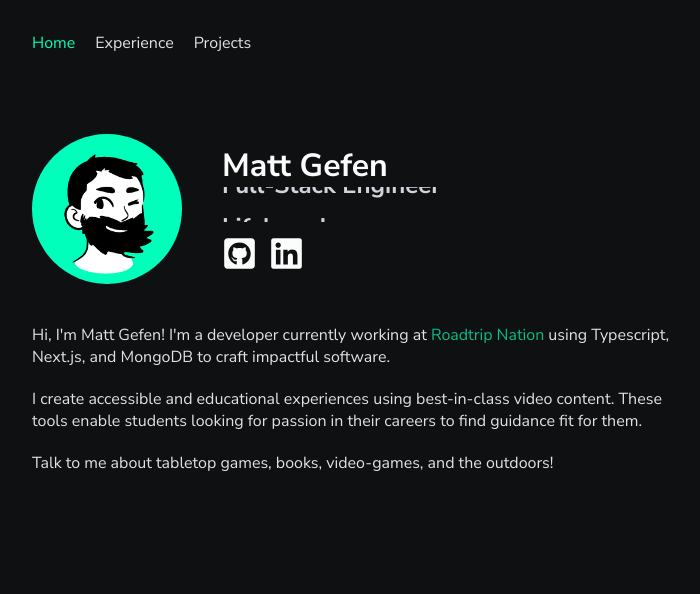
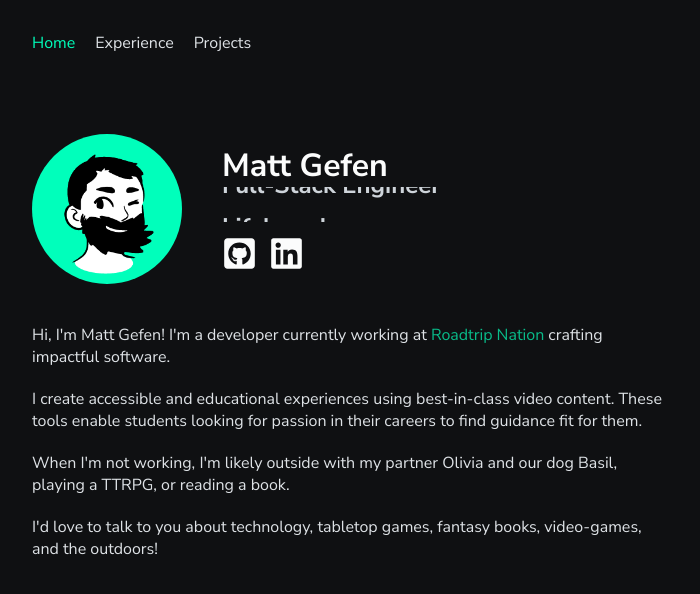
Before and after one commit to matt-gefen/portfolio-next, a Next.js app: page / in a window 1280 px wide. Shown: the top 594 px of the page, without its empty margins (288-988 px from the left). Built offline with nearby package versions, Linux system fonts and the light colour scheme.

Commit message:
small page content

```diff
--- a/app/experience/page.tsx
+++ b/app/experience/page.tsx
@@ -144,7 +144,7 @@ export default function Experience() {
           <div className={`${styles.project}`}>
           <Link
               className={`embedded_link ${styles.project_link}`}
-              href={'https://havasmedia.com/'}
+              href={'https://havasmedianetwork.com/'}
               target='_blank'
             >
                 Data Consulting Analyst at Havas Media
--- a/app/page.tsx
+++ b/app/page.tsx
@@ -37,13 +37,16 @@ export default function Home() {
       </div>
       <div className={`${styles.main_body}`}>
         <p>
-          {"Hi, I\'m Matt Gefen! I\'m a developer currently working at "}<span><Link className={`${styles.embedded_link}`} href={'roadtripnation.com'}>Roadtrip Nation</Link></span> using Typescript, Next.js, and MongoDB to craft impactful software.
+          {"Hi, I\'m Matt Gefen! I\'m a developer currently working at "}<span><Link className={`${styles.embedded_link}`} href={'roadtripnation.com'}>Roadtrip Nation</Link></span> crafting impactful software.
         </p>
         <p>
           I create accessible and educational experiences using best-in-class video content. These tools enable students looking for passion in their careers to find guidance fit for them.
         </p>
         <p>
-          Talk to me about tabletop games, books, video-games, and the outdoors!
+          When I&apos;m not working, I&apos;m likely outside with my partner Olivia and our dog Basil, playing a TTRPG, or reading a book.
+        </p>
+        <p>
+          I'd love to talk to you about technology, tabletop games, fantasy books, video-games, and the outdoors!
         </p>
       </div>
     </main>
```
